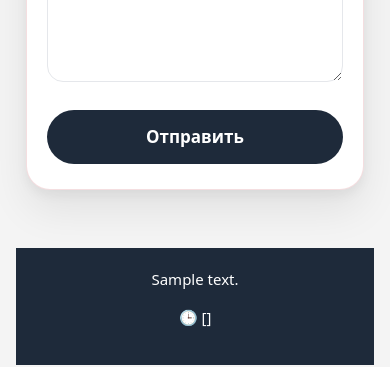
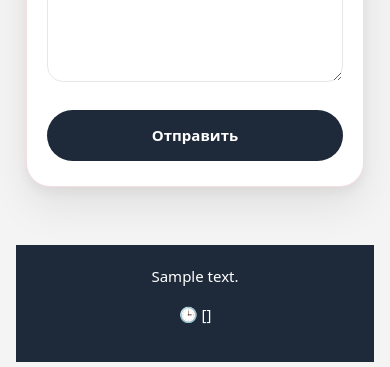
Before and after one commit to ShapiroAnna/autoshop, a Flask app: template templates/index.html in a window 390 px wide. Shown: the part 474-841 px from the top of the page. Run offline with Flask 3, Linux system fonts and the light colour scheme; the template is opened without the code that fills it: values that come from a table or form of the project are taken from there, most other values are stand-ins (such as "Sample title", 1, 10 or a date in 2020); grey boxes marked "Sample" are stand-in pictures.

Commit message:
Мобильная версия_корректировка 3

```diff
--- a/templates/index.html
+++ b/templates/index.html
@@ -602,7 +602,7 @@
 
             /* Кнопка "Отправить" */
             .submit-btn {
-                font-size: 17px !important;
+                font-size: 15px !important;
                 padding: 14px 24px !important;
             }
 
```
